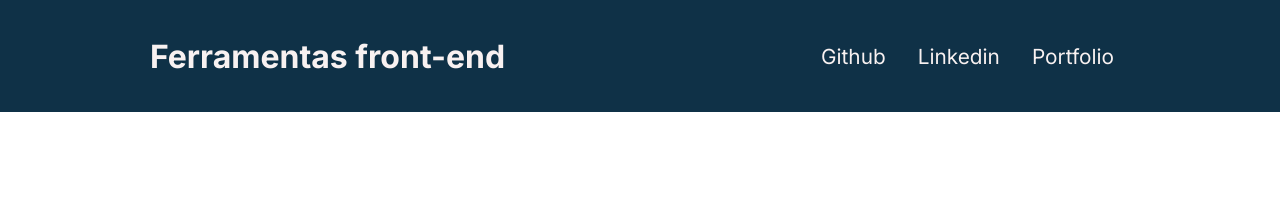
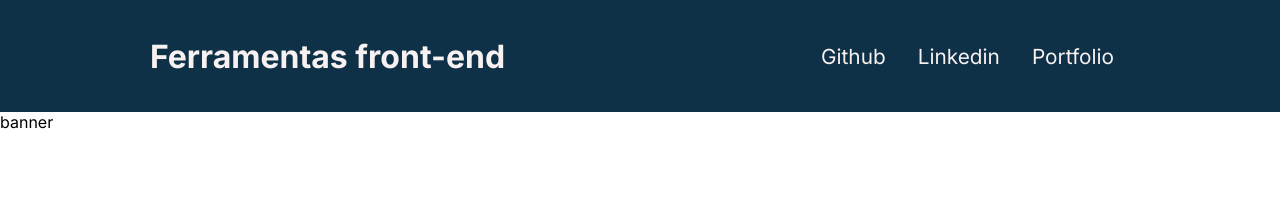
Before and after one commit to denner-august/ferramentas-front-end, a Next.js app in the folder front-end/: page / in a window 1280 px wide. Shown: the top 202 px of the page. Built offline with nearby package versions, Linux system fonts and the light colour scheme.

Commit message:
Update page.tsx

```diff
--- a/front-end/src/app/page.tsx
+++ b/front-end/src/app/page.tsx
@@ -1,9 +1,11 @@
+import { Banner } from "./components/banner/banner";
 import { Header } from "./components/header/header";
 
 export default function Home() {
   return (
     <>
       <Header />
+      <Banner />
     </>
   );
 }
```
